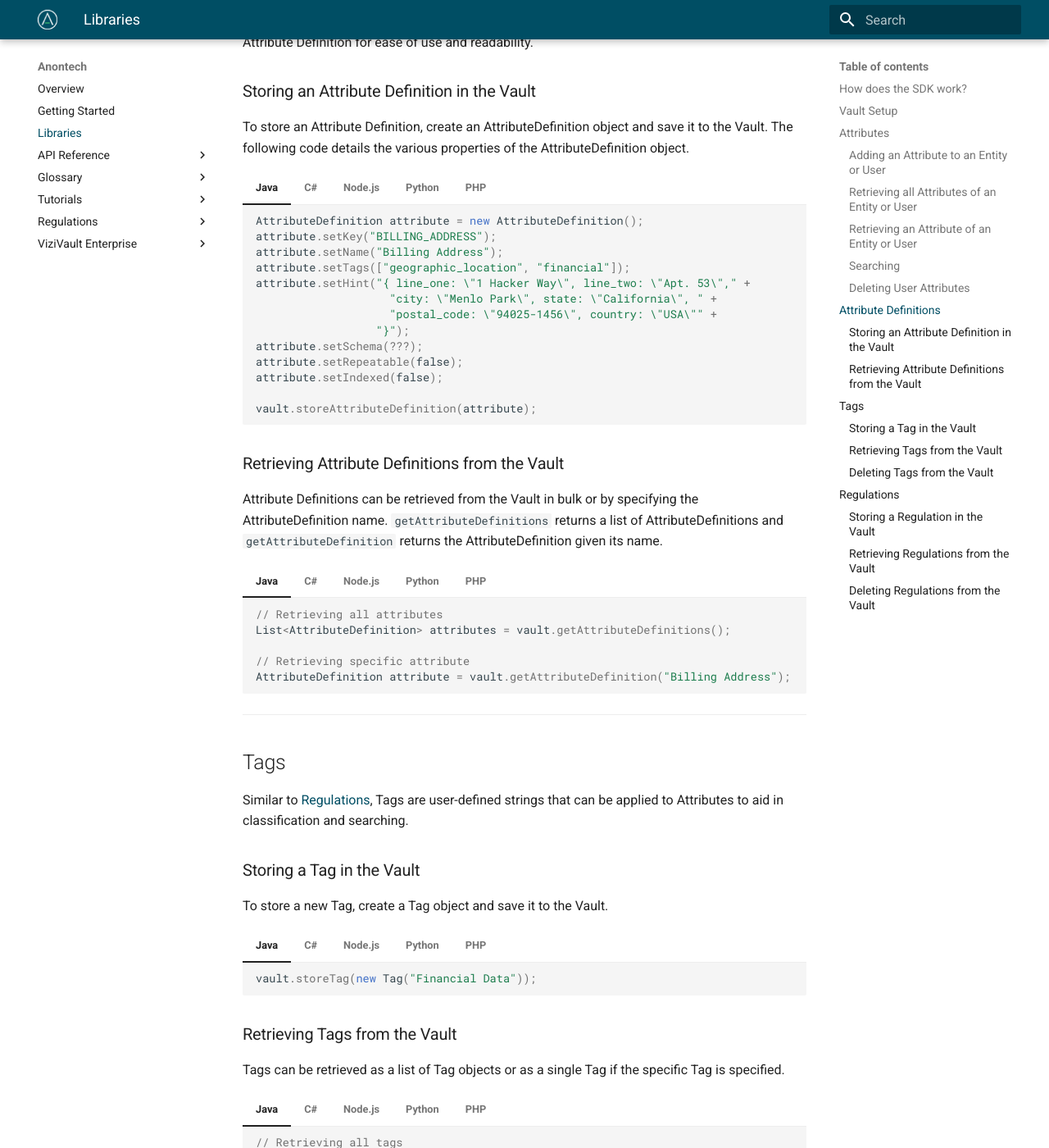
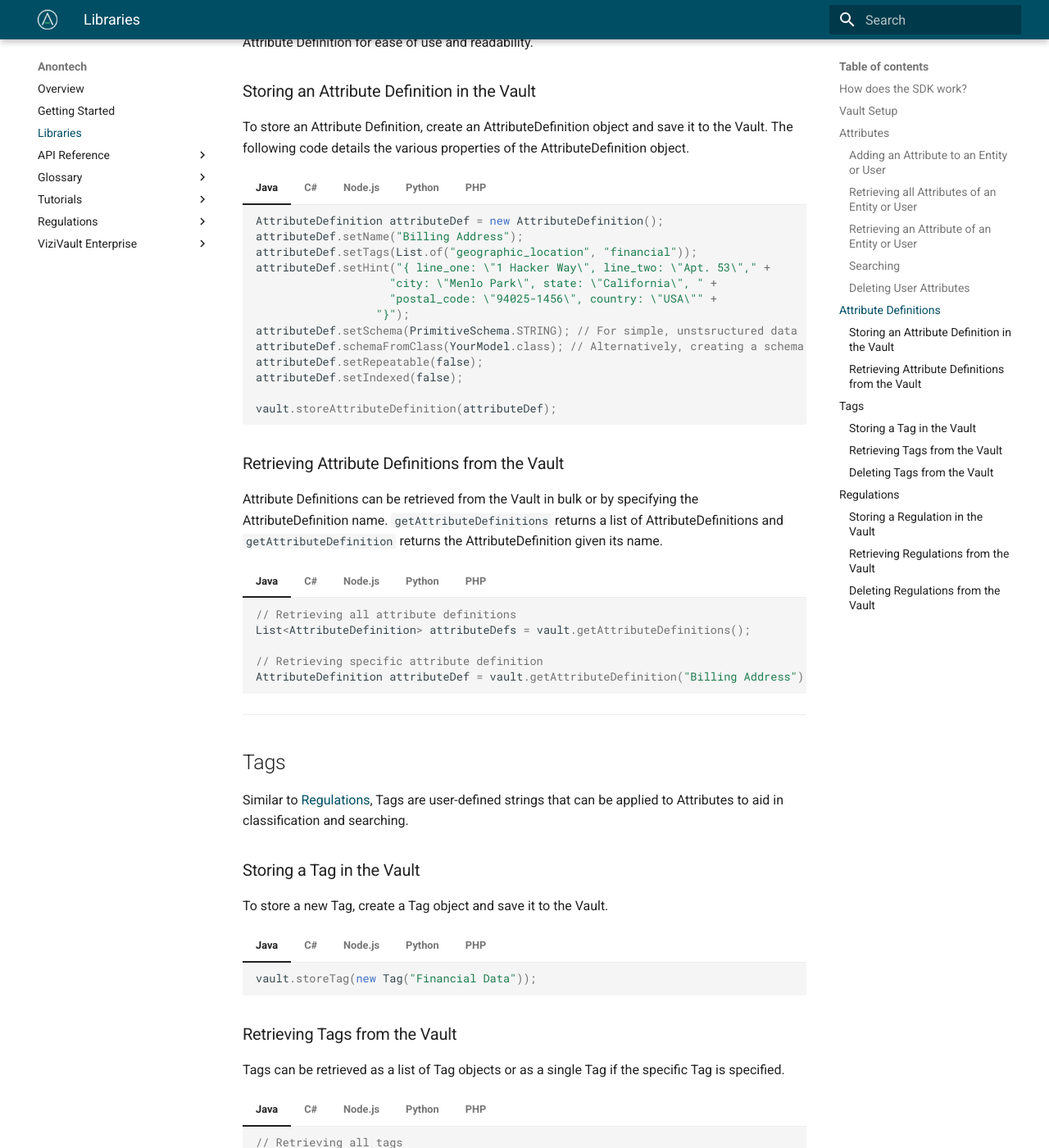
Before and after one commit to anontechnology/documentation, an MkDocs documentation site: the page built from docs/libraries.md, in a window 1280 px wide and 1400 px high, scrolled down 3027 px. Shown: the whole window at 82% size. Built offline with MkDocs 1.6.1 and Material for MkDocs 9.7.7, drawn with Linux system fonts in a browser that asks for light colours; some of the changed text lies outside the part shown.

Commit message:
finish up documenting java sdk

````diff
--- a/docs/libraries.md
+++ b/docs/libraries.md
@@ -22,7 +22,7 @@ Library not available for your desired language? Feel free to contribute to our
     String decryptionKey = System.getenv("DECRYPTIONKEY");
     ViziVault vault = new ViziVault()
       .withBaseURL(url)
-      .withAPIKey(apiKey)
+      .withApiKey(apiKey)
       .withEncryptionKey(encryptionKey)
       .withDecryptionKey(decryptionKey);
     ```
@@ -401,19 +401,19 @@ To store an Attribute Definition, create an AttributeDefinition object and save
 === "Java"
 
     ``` java
-    AttributeDefinition attribute = new AttributeDefinition();
-    attribute.setKey("BILLING_ADDRESS");
-    attribute.setName("Billing Address");
-    attribute.setTags(["geographic_location", "financial"]);
-    attribute.setHint("{ line_one: \"1 Hacker Way\", line_two: \"Apt. 53\"," +
+    AttributeDefinition attributeDef = new AttributeDefinition();
+    attributeDef.setName("Billing Address");
+    attributeDef.setTags(List.of("geographic_location", "financial"));
+    attributeDef.setHint("{ line_one: \"1 Hacker Way\", line_two: \"Apt. 53\"," +
                         "city: \"Menlo Park\", state: \"California\", " +
                         "postal_code: \"94025-1456\", country: \"USA\"" +
                       "}");
-    attribute.setSchema(???);
-    attribute.setRepeatable(false);
-    attribute.setIndexed(false);
+    attributeDef.setSchema(PrimitiveSchema.STRING); // For simple, unstsructured data
+    attributeDef.schemaFromClass(YourModel.class); // Alternatively, creating a schema to store objects of a class
+    attributeDef.setRepeatable(false);
+    attributeDef.setIndexed(false);
 
-    vault.storeAttributeDefinition(attribute);
+    vault.storeAttributeDefinition(attributeDef);
     ```
 
 === "C#"
@@ -513,11 +513,11 @@ Attribute Definitions can be retrieved from the Vault in bulk or by specifying t
 === "Java"
 
     ``` java
-    // Retrieving all attributes
-    List<AttributeDefinition> attributes = vault.getAttributeDefinitions();
+    // Retrieving all attribute definitions
+    List<AttributeDefinition> attributeDefs = vault.getAttributeDefinitions();
 
-    // Retrieving specific attribute
-    AttributeDefinition attribute = vault.getAttributeDefinition("Billing Address");
+    // Retrieving specific attribute definition
+    AttributeDefinition attributeDef = vault.getAttributeDefinition("Billing Address");
     ```
 
 === "C#"
````
Also changed, not shown: other parts of docs/libraries.md (+6 -5 lines).
